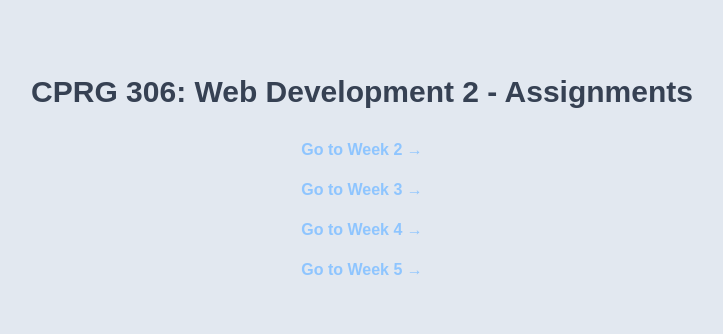
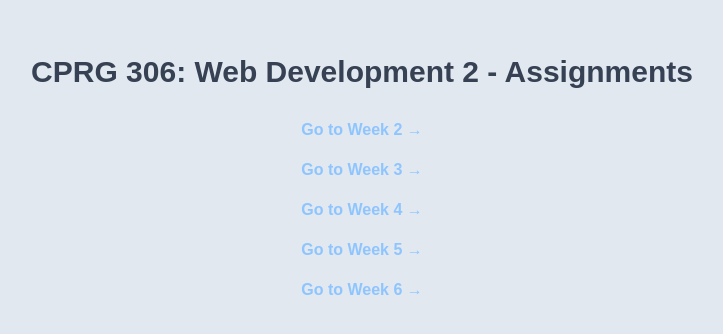
Before and after one commit to louielynmata/cprg306-assignments, a Next.js app: page / in a window 1280 px wide. Shown: the part 218-552 px from the top of the page, without its empty margins (278-1001 px from the left). Built offline with nearby package versions, Linux system fonts and the light colour scheme.

Commit message:
Update page.js - Added week 6 link

```diff
--- a/app/page.js
+++ b/app/page.js
@@ -29,6 +29,11 @@ export default function RootPage() {
                 Go to Week 5 →
               </Link>
             </li>
+            <li>
+              <Link className={linkStyling} href="/week-6">
+                Go to Week 6 →
+              </Link>
+            </li>
           </ul>
         </nav>
       </header>
```
